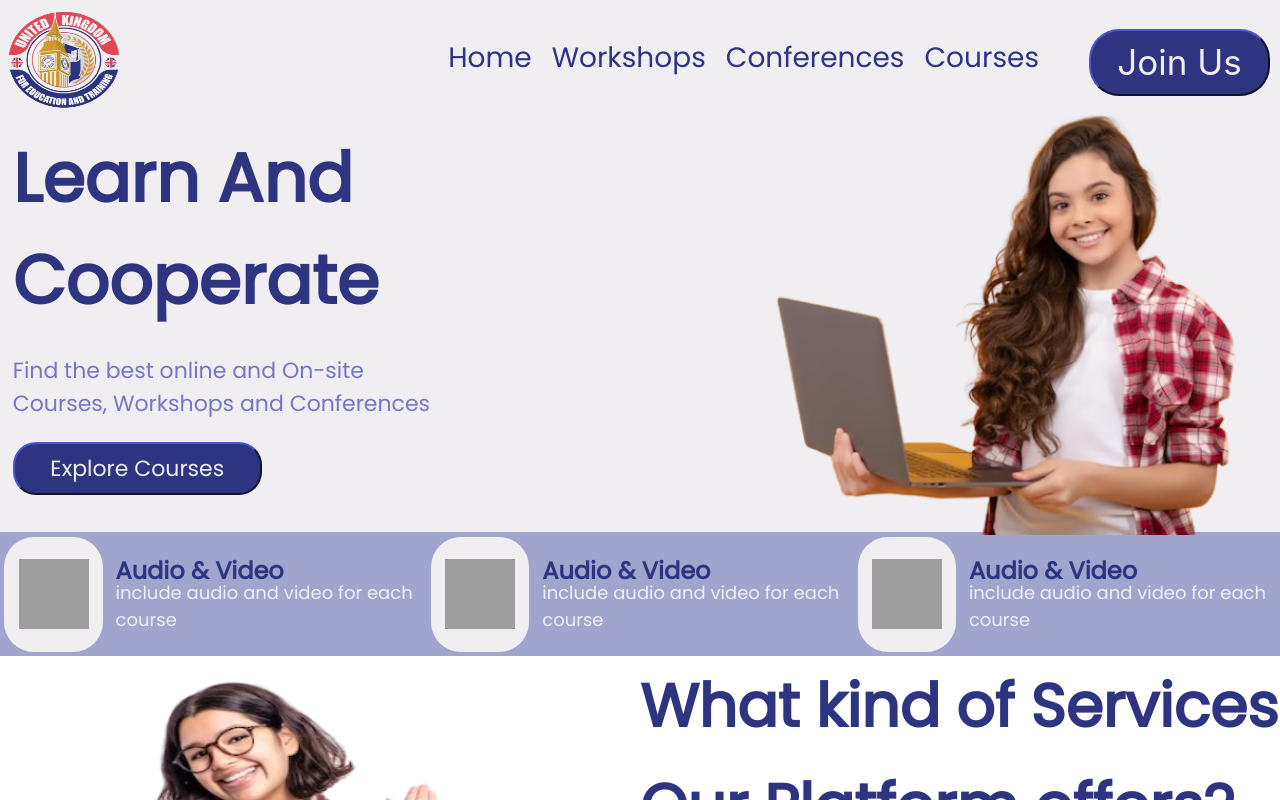
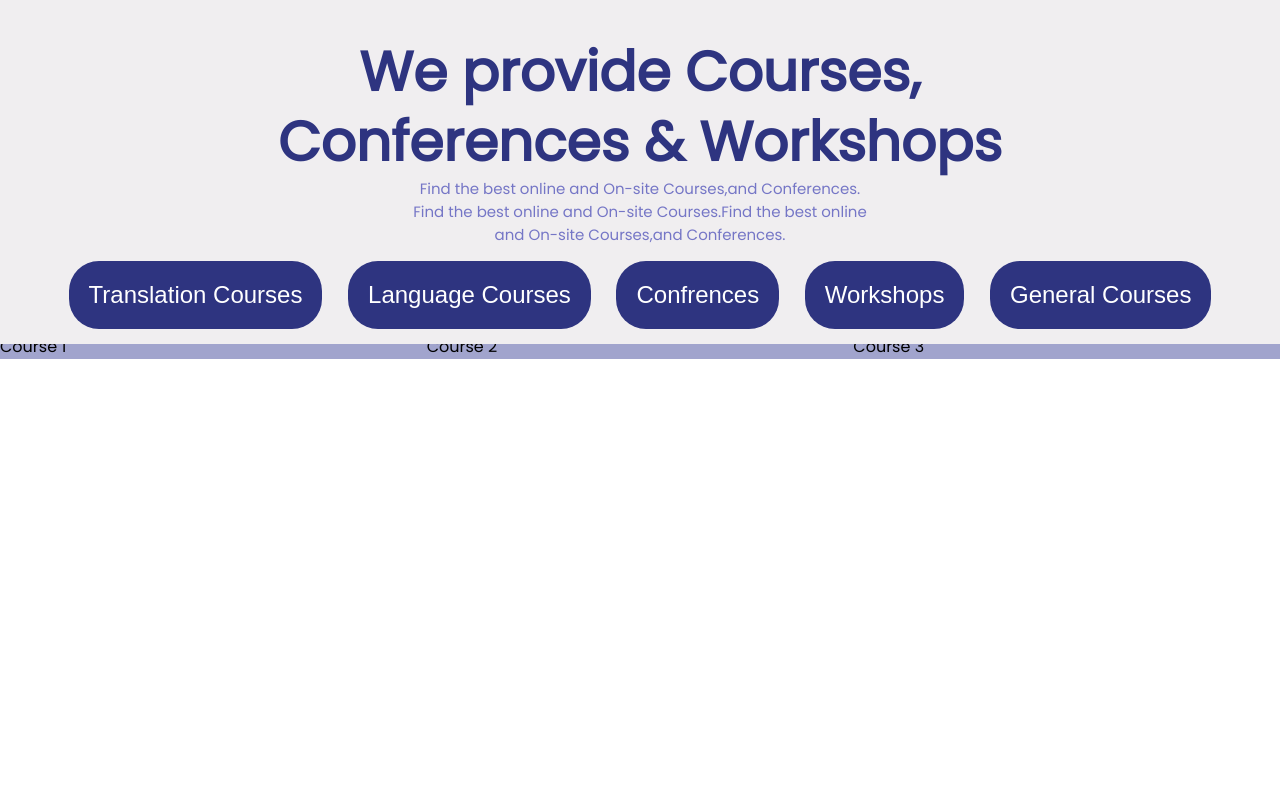
Before and after one commit to batoulll-ghosn/Uk-project-Frontend, a React (Create React App) app: page / in a window 1280 px wide. Shown: the top 800 px of the page. Built offline with nearby package versions, Linux system fonts and the light colour scheme; grey boxes are pictures that could not be loaded.

Commit message:
middle section need fetching

```diff
--- a/src/App.js
+++ b/src/App.js
@@ -1,13 +1,13 @@
 import Navbar from './components/navbar';
 import Header from './components/header';
 import Services from './components/services';
+import MiddleSection from './components/MiddleSection'
 function App() {
   return (
     <>
     <link rel="stylesheet" href="https://fonts.googleapis.com/css?family=Poppins&display=swap" />
-    <Navbar/>
-    <Header />
-    <Services />
+
+    <MiddleSection />
     </>
   );
 }
--- /dev/null
+++ b/src/components/MiddleSection.js
@@ -0,0 +1,68 @@
+import React, { useState } from 'react';
+import './styles/middleSection.css'; // Import the CSS file
+
+const contentData = {
+ 'courses': ['Course 1', 'Course 2', 'Course 3', 'Course 4', 'Course 5', 'Course 6'],
+ 'books': ['Book 1', 'Book 2', 'Book 3', 'Book 4', 'Book 5', 'Book 6'],
+ 'music': ['Track 1', 'Track 2', 'Track 3', 'Track 4', 'Track 5', 'Track 6'],
+ 'movies': ['Movie 1', 'Movie 2', 'Movie 3', 'Movie 4', 'Movie 5', 'Movie 6'],
+ 'generalcourses':['Course 1', 'Book 2', 'Track 3', 'Movie 4', 'Course 5', 'Course 6']
+};
+
+const MiddleSection = () => {
+ const [currentIndex, setCurrentIndex] = useState(0);
+ const [category, setCategory] = useState('courses');
+ const categories = ['courses', 'books', 'music', 'movies','generalcourses'];
+
+ const handleMouseEnter = (event) => {
+     if (event.nativeEvent.offsetX < window.innerWidth / 3) {
+         setCurrentIndex((prevIndex) => prevIndex > 0 ? prevIndex - 1 : 0);
+     } else {
+         setCurrentIndex((prevIndex) => prevIndex < 6 ? prevIndex + 1 : 0);
+     }
+ };
+
+ const handleButtonClick = (newCategory) => {
+     setCurrentIndex(0);
+     setCategory(newCategory);
+ };
+
+ const renderSlides = () => {
+     const slides = [];
+     const contents = contentData[category];
+     for (let i = 0; i < 6; i++) {
+         slides.push(
+             <div
+               key={i}
+               className={`slide ${i >= currentIndex && i <= currentIndex + 2 ? 'active' : ''}`}
+
+             >
+               {contents[i]}
+             </div>
+         );
+     }
+     return slides;
+ };
+
+ return (
+     <div className='middle-section'>
+     <div className='first-div-in-middle-section'>
+        <h1 className='header-in-middle-section'>We provide Courses,<br/> Conferences & Workshops</h1>
+        <p className='text-in-the-middle-section'>Find the best online and On-site Courses,and Conferences.<br/>    Find the best online and On-site Courses.Find the best online<br/> and On-site Courses,and Conferences.</p>
+     </div>
+      <div className='buttons-in-middle-section'>
+         <button onClick={() => handleButtonClick('courses')}>Translation Courses</button>
+         <button onClick={() => handleButtonClick('books')}>Language Courses</button>
+         <button onClick={() => handleButtonClick('music')}>Confrences</button>
+         <button onClick={() => handleButtonClick('movies')}>Workshops</button>
+         <button onClick={() => handleButtonClick('generalcourses')}>General Courses</button>
+    </div>
+
+         <div id="slider" onMouseEnter={handleMouseEnter}>
+             {renderSlides()}
+         </div>
+     </div>
+ );
+};
+
+export default MiddleSection;
--- /dev/null
+++ b/src/components/styles/middleSection.css
@@ -0,0 +1,65 @@
+#slider {
+    width: 100%;
+    overflow: hidden;
+    position: relative;
+  }
+
+  .slide {
+    float: left;
+    width: calc(100% / 3);
+    display: none;
+
+  }
+
+  .slide.active {
+    display: block;
+  }
+.middle-section{
+    background-color: #F0EEF0;
+}
+.first-div-in-middle-section{
+    display: flex;
+    flex-direction: column;
+    text-align: center;
+    justify-content: center;
+
+}
+.header-in-middle-section{
+    color: #2E3480;
+    text-align: center;
+    font-size: 55px;
+    font-style: normal;
+    font-weight: 700;
+    line-height: 70px;
+    margin-bottom: 0px
+}
+.text-in-the-middle-section{
+color: #7576C6;
+font-family: Poppins;
+font-size: 15px;
+font-style: normal;
+font-weight: 400;
+line-height: normal;
+margin-top: 0px;}
+.buttons-in-middle-section{
+    display: flex;
+    flex-direction: row;
+    column-gap: 2%;
+    justify-content: center;
+    align-items: center;
+    margin-bottom: 15px;
+}
+.buttons-in-middle-section button{
+    background-color: #2E3480;
+    width:6/100%;
+    border-color: #2E3480;
+    border: 0px;
+    color: #fff;
+    font-size: 24px;
+    display: flex;
+    text-align: center;
+    justify-content: center;
+    border-radius: 30px;
+    padding: 20px;
+
+}
--- /dev/null
+++ b/src/test.html
@@ -0,0 +1,96 @@
+<!DOCTYPE html>
+<html lang="en">
+<head>
+ <meta charset="UTF-8">
+ <meta name="viewport" content="width=device-width, initial-scale=1.0">
+ <style>
+   #slider {
+       width: 100%;
+       overflow: hidden;
+       position: relative;
+   }
+
+   .slide {
+       float: left;
+       width: calc(100% / 3); /* Display 3 slides at once */
+       display: none; /* Hide all slides initially */
+       transition: transform 0.5s ease-in-out;
+   }
+
+   .slide.active {
+       display: block; /* Show active slides */
+   }
+
+   .slide.active:nth-child(2) {
+       transform: scale(1.2); /* Scale up the middle slide */
+   }
+
+   .slide.active ~ .slide {
+       transform: scale(1); /* Reset scale for subsequent slides */
+   }
+
+   .slide.active ~ .slide ~ .slide {
+       transform: scale(1); /* Reset scale for subsequent slides */
+   }
+ </style>
+</head>
+<body>
+ <button onclick="updateCategory('courses')">Courses</button>
+ <button onclick="updateCategory('books')">Books</button>
+ <button onclick="updateCategory('music')">Music</button>
+ <button onclick="updateCategory('movies')">Movies</button>
+
+ <div id="slider">
+   <div class="slide active">Content 1</div>
+   <div class="slide active">Content 2</div>
+   <div class="slide active">Content 3</div>
+   <div class="slide">Content 4</div>
+   <div class="slide">Content 5</div>
+   <div class="slide">Content 6</div>
+ </div>
+
+ <script>
+   var slides = document.querySelectorAll('.slide');
+   var currentIndex = 0;
+   var categories = ['courses', 'books', 'music', 'movies'];
+
+   // Function to update the visible slides
+   function updateSlides(category) {
+       // Hide all slides
+       for (var i = 0; i < slides.length; i++) {
+           slides[i].classList.remove('active');
+           slides[i].textContent = 'Content ' + (i + 1) + ' ' + category;
+       }
+
+       // Show the current set of slides
+       for (var i = currentIndex; i < currentIndex + 3 && i < slides.length; i++) {
+           slides[i].classList.add('active');
+       }
+   }
+
+   // Event listener for mouseenter
+   document.getElementById('slider').addEventListener('mouseenter', function(event) {
+       if (event.offsetX < window.innerWidth / 3) {
+           currentIndex--;
+           if (currentIndex < 0) {
+              currentIndex = slides.length - 3;
+           }
+       } else {
+           currentIndex++;
+           if (currentIndex >= slides.length) {
+              currentIndex = 0;
+           }
+       }
+       updateSlides();
+   });
+
+   // Function to update the category
+   function updateCategory(category) {
+       currentIndex = 0;
+       updateSlides(category);
+   }
+
+   updateSlides('courses'); // Initial call to show the first set of slides
+ </script>
+</body>
+</html>
```
